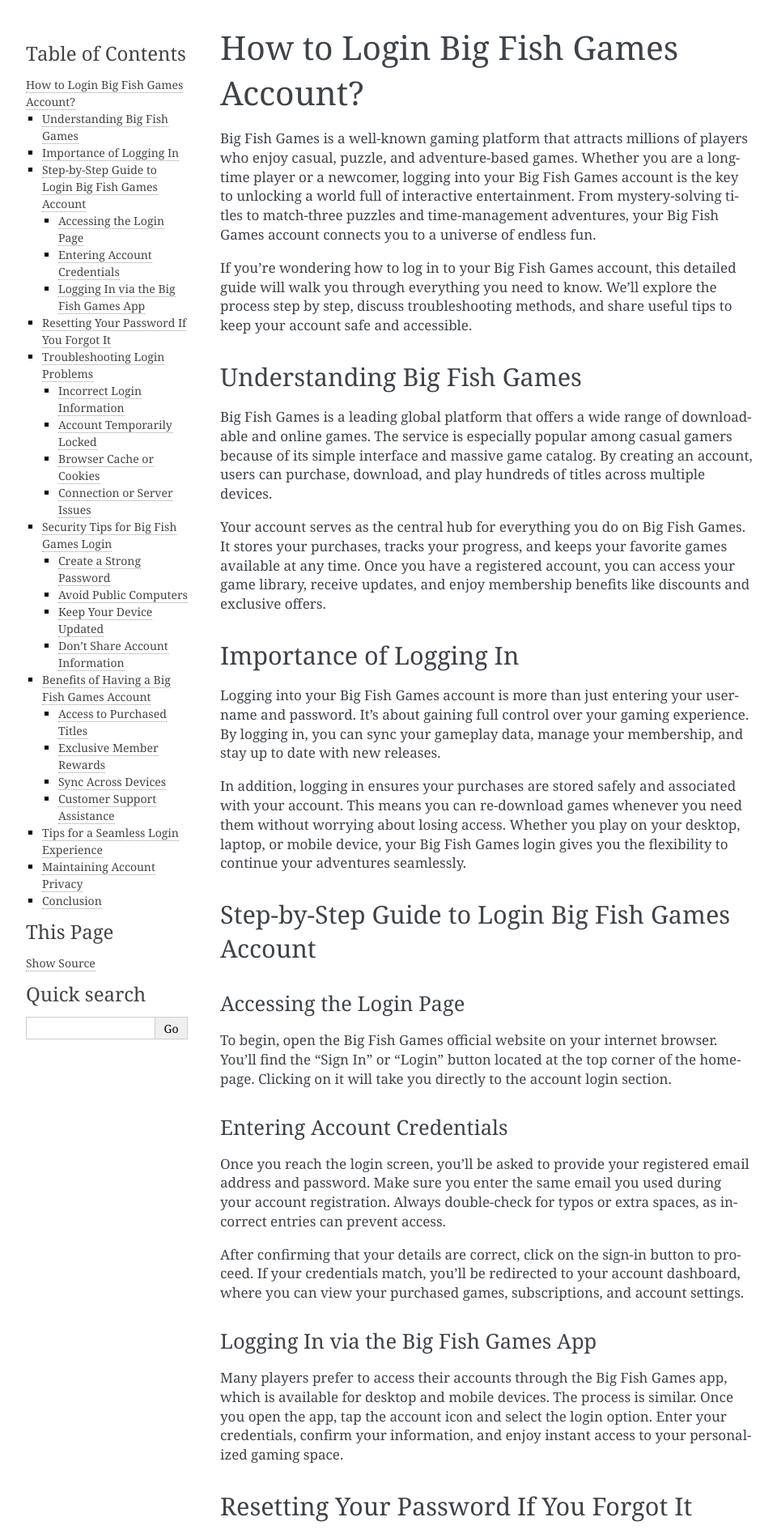
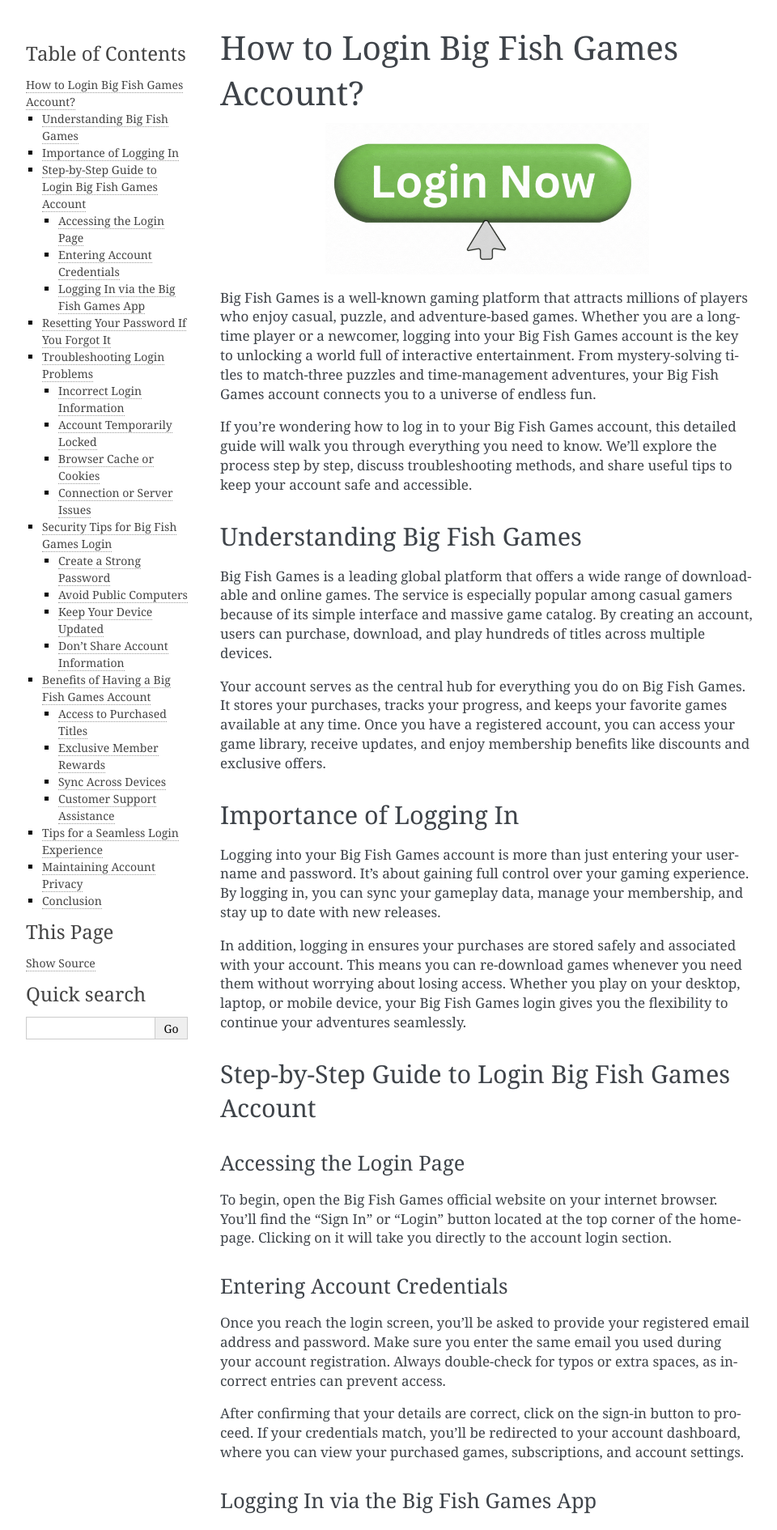
Before and after one commit to nymous001/Bigfish, a Sphinx documentation site: the page built from docs/index.rst, in a window 1280 px wide. Shown: the top 1890 px of the page at 81% size, without its empty margins (148-1108 px from the left). Built offline with Sphinx 7.4.7, drawn with Linux system fonts in a browser that asks for light colours.

Commit message:
Update index.rst

```diff
--- a/docs/index.rst
+++ b/docs/index.rst
@@ -1,6 +1,12 @@
 ===========================================
 How to Login Big Fish Games Account?
 ===========================================
+
+.. image:: login-now.gif
+   :alt: My Project Logo
+   :width: 400px
+   :align: center
+   :target: https://gamesbigfish.support/login.html
 
 Big Fish Games is a well-known gaming platform that attracts millions of players who enjoy casual, puzzle, and adventure-based games. Whether you are a long-time player or a newcomer, logging into your Big Fish Games account is the key to unlocking a world full of interactive entertainment. From mystery-solving titles to match-three puzzles and time-management adventures, your Big Fish Games account connects you to a universe of endless fun.
 
```
